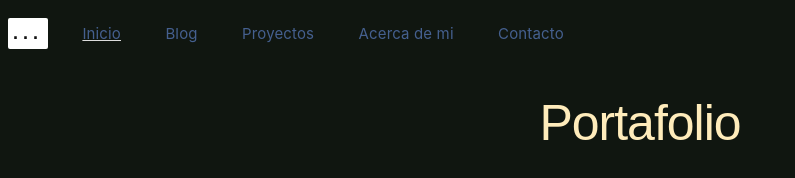
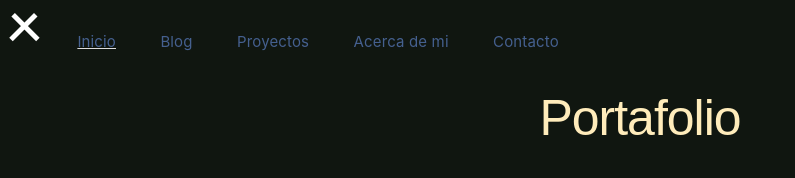
Before and after one commit to LuisAlbizo/luisalbizo.github.io, a plain HTML site: page index.html in a window 1280 px wide. Shown: the whole page, without its empty margins (0-795 px from the left). Drawn offline with Linux system fonts and the light colour scheme; a web font is replaced by a local one.

Commit message:
agregada animacion en nav-bar y cambiados titulos

```diff
--- a/index.html
+++ b/index.html
@@ -1,14 +1,18 @@
 <!DOCTYPE html>
 <html lang="es">
 <head>
-	<title> Inicio </title>
+	<title> Inicio | Luis Albizo </title>
 	<link rel="stylesheet" href="/res/css/wing.min.css"/>
 	<link href="/res/fonts/Montserrat.css" rel="stylesheet">
 	<link rel="stylesheet" href="/res/css/green.css"/>
 </head>
 <body>
 	<header id="nav">
-		<button v-on:click="displayNav"> ... </button>
+		<div v-bind:class="animationClass" id="button-nav" v-on:click="displayNav">
+			<div id="bar1"></div>
+			<div id="bar2"></div>
+			<div id="bar3"></div>
+		</div>
 		<nav class="nav" v-if="display">
 			<a class="nav-item enabled" href="/">Inicio</a>
 			<a class="nav-item" href="/blog">Blog</a>
--- a/res/css/green.css
+++ b/res/css/green.css
@@ -12,7 +12,6 @@ body {
 }
 
 h1 {
-	color: #d0eede;
 	color: #ffecbb;
 	font-family: 'Montserrat', sans-serif;
 
@@ -23,19 +22,37 @@ h1 {
 }
 
 .nav {
-	display: inline;
+	display: inline-block;
+	padding-top: 0;
+	margin-top: 0;
+	height: 10px;
 }
 
-#nav button {
-	padding: 5px;
-	font-weight: bolder;
-	font-size: 18px;
-	letter-spacing: 5px;
-	color: #111;
-	background-color: #fff;
+#button-nav {
+	display: inline-block;
+	cursor: pointer;
 }
 
-#nav button:hover {
-	color: #fff;
-	background-color: #111;
+#bar1, #bar2, #bar3 {
+	width: 35px;
+	height: 5px;
+	background-color: #fff;
+	margin: 6px 0;
+	transition: 0.4s;
 }
+
+.change #bar1 {
+	-webkit-transform: rotate(-45deg) translate(-9px, 6px) ;
+	transform: rotate(-45deg) translate(-9px, 6px) ;
+}
+
+/* Fade out the second bar */
+.change #bar2 {
+	opacity: 0;
+}
+
+/* Rotate last bar */
+.change #bar3 {
+	-webkit-transform: rotate(45deg) translate(-8px, -8px) ;
+	transform: rotate(45deg) translate(-8px, -8px) ;
+}
--- a/res/js/main.js
+++ b/res/js/main.js
@@ -2,11 +2,13 @@
 var nav = new Vue({
 	el: "#nav",
 	data: {
-		display: true
+		display: true,
+		animationClass: "change"
 	},
 	methods: {
 		displayNav: function(event) {
 			this.display = !this.display;
+			this.animationClass = (this.animationClass == "change" ? "" : "change");
 		}
 	}
 });
```
Also changed, not shown: about.html (+6 -2 lines), blog/index.html (+6 -2 lines), contact.html (+6 -2 lines), projects/index.html (+6 -2 lines), 2 other files.
